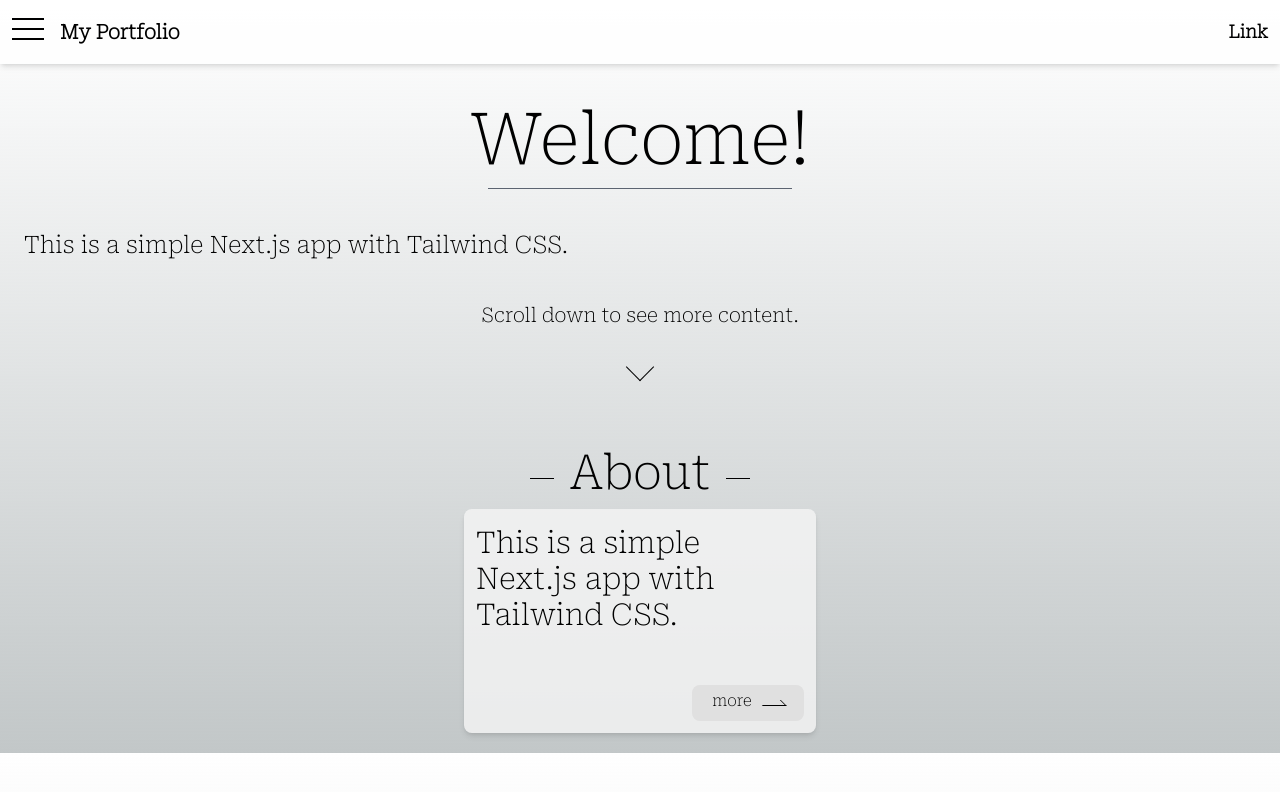
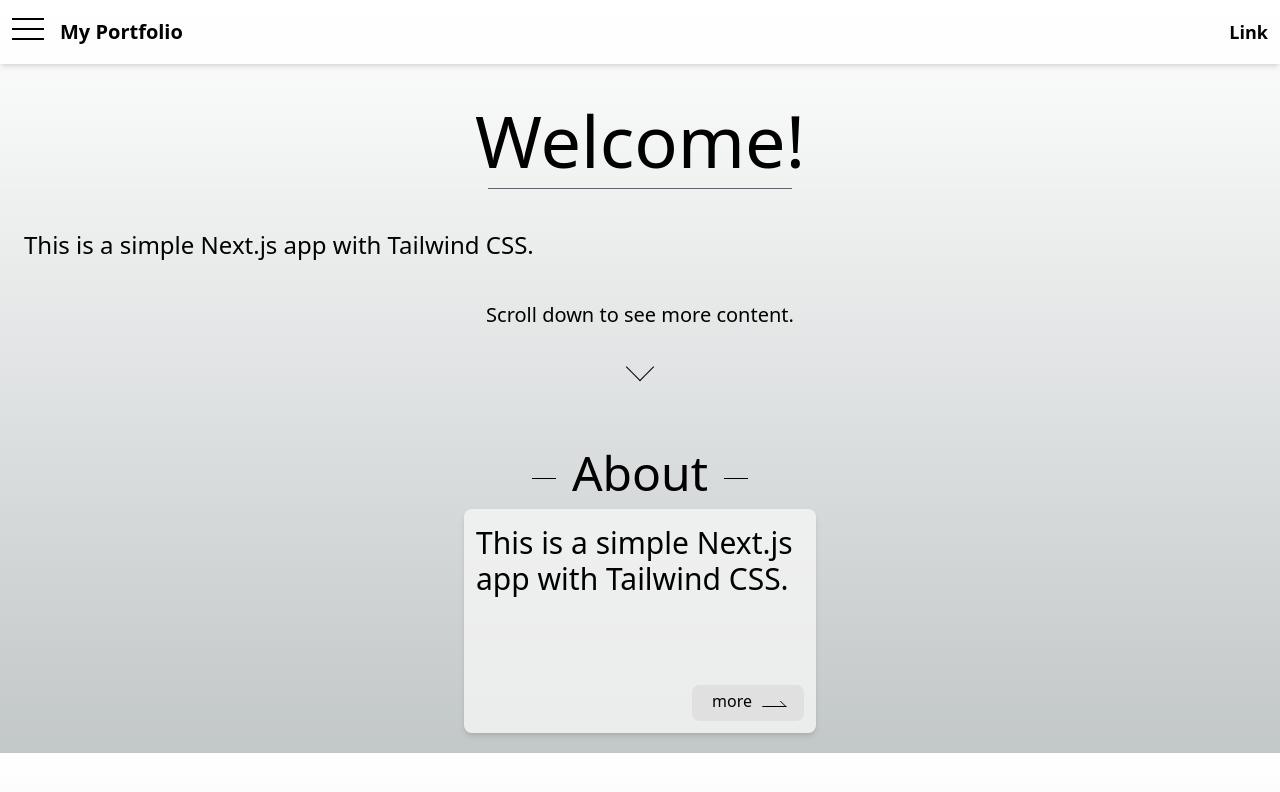
Before and after one commit to haruki26/react-next-portfolio, a Next.js app: page / in a window 1280 px wide. Shown: the top 792 px of the page. Built offline with nearby package versions, Linux system fonts and the light colour scheme.

Commit message:
フォントの定義をlayoutへ移動

```diff
--- a/src/app/layout.tsx
+++ b/src/app/layout.tsx
@@ -1,9 +1,17 @@
 import type { Metadata } from "next";
-import { roboto } from "@/utils/fonts";
+import { Roboto_Serif } from "next/font/google";
+
 import "./globals.css";
 
 import NavBar from "@/components/NavBar";
 
+
+const roboto = Roboto_Serif({
+    weight: "100",
+    subsets: ["latin"],
+    variable: "--font-roboto",
+    display: "swap",
+});
 
 export const metadata: Metadata = {
   title: "Create Next App",
@@ -17,7 +25,7 @@ export default function RootLayout({
 }>) {
   return (
     <html lang="ja">
-      <body className={`${roboto.className}`}>
+      <body className={`${roboto.variable}`}>
         <NavBar />
         {children}
       </body>
--- a/src/utils/fonts.ts
+++ /dev/null
@@ -1,8 +0,0 @@
-import { Roboto_Serif } from "next/font/google";
-
-export const roboto = Roboto_Serif({
-    weight: "100",
-    subsets: ["latin"],
-    variable: "--font-roboto",
-    display: "swap",
-});
```
